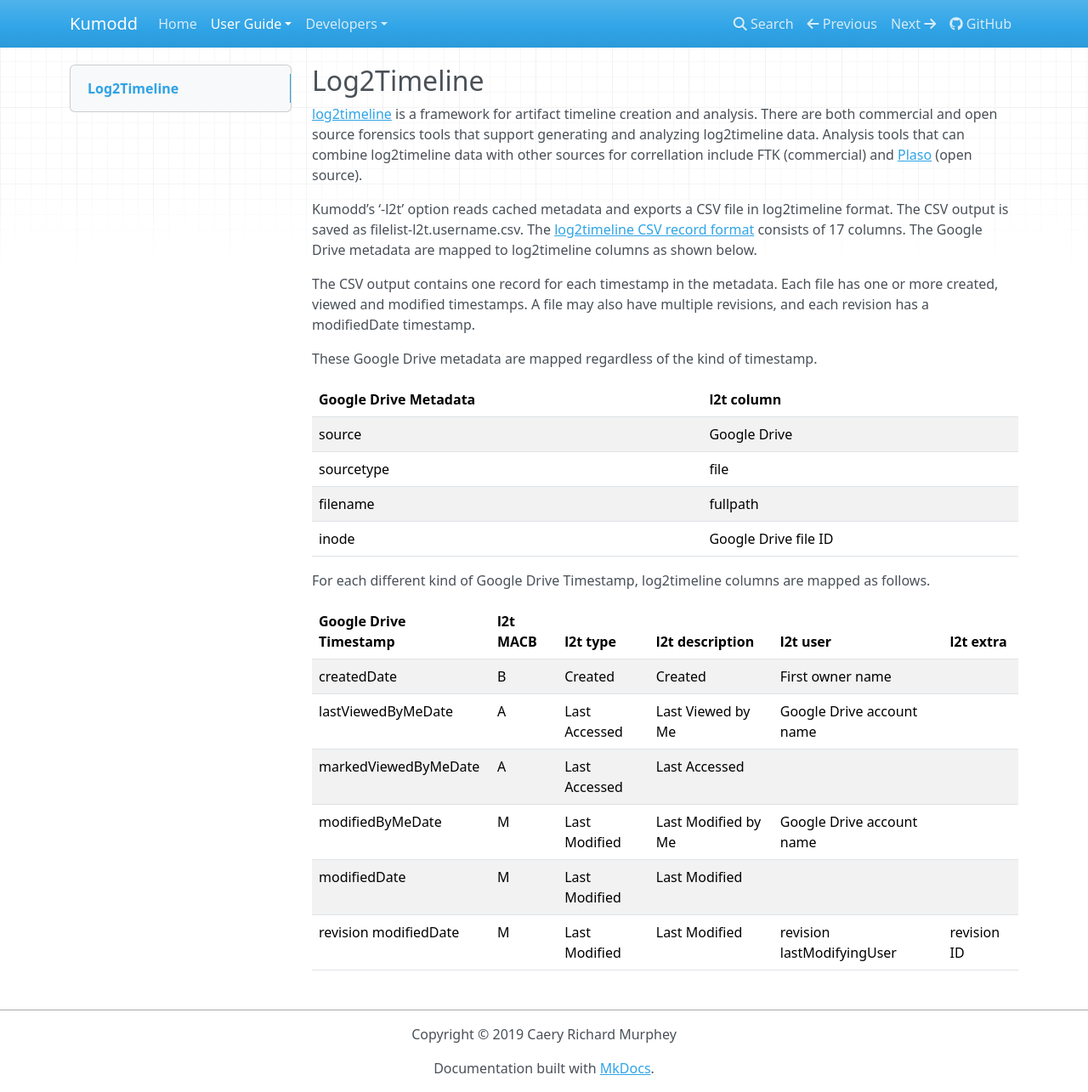
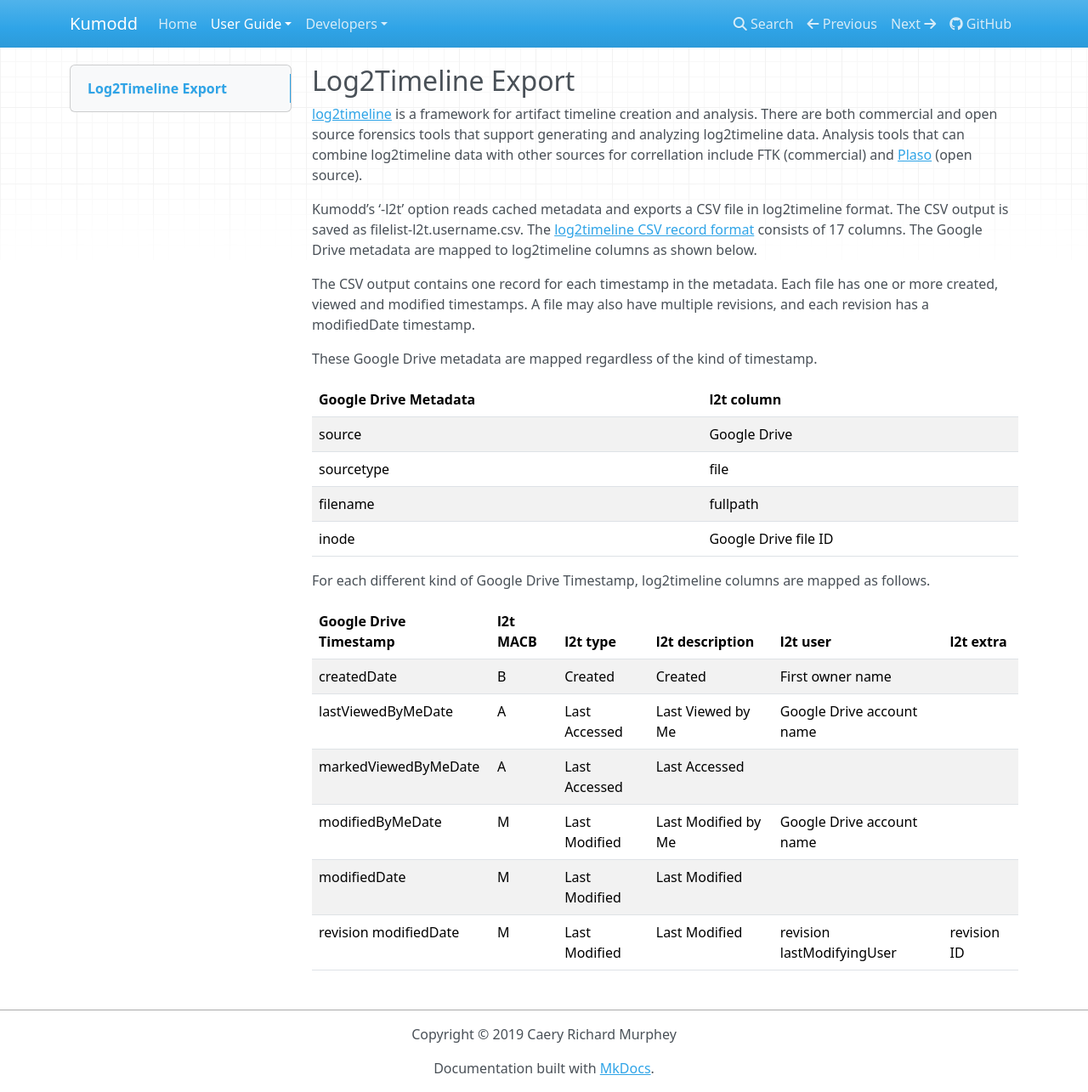
Before and after one commit to andresebr/kumodd, an MkDocs documentation site: the page built from docs/guide/Log2Timeline-Export.md, in a window 1280 px wide and 1285 px high. Shown: the whole window at 85% size. Built offline with MkDocs 1.6.1, drawn with Linux system fonts in a browser that asks for light colours; nearby versions of some CDN libraries.

Commit message:
revised headings

```diff
--- a/docs/guide/Log2Timeline-Export.md
+++ b/docs/guide/Log2Timeline-Export.md
@@ -1,4 +1,4 @@
-# Log2Timeline
+# Log2Timeline Export
 
 [log2timeline](https://www.forensicswiki.org/wiki/Log2timeline) is a framework for
 artifact timeline creation and analysis. There are both commercial and open source
--- a/mkdocs.yml
+++ b/mkdocs.yml
@@ -2,7 +2,7 @@
 site_description: Kumodd - Google Drive Forensics
 site_author: Rich Murphey
 copyright: Copyright &copy; 2019 Caery Richard Murphey
-repo_url: https://github.com/
+repo_url: https://github.com/rich-murphey/kumodd
 edit_uri: ""
 plugins:
     - search
```
